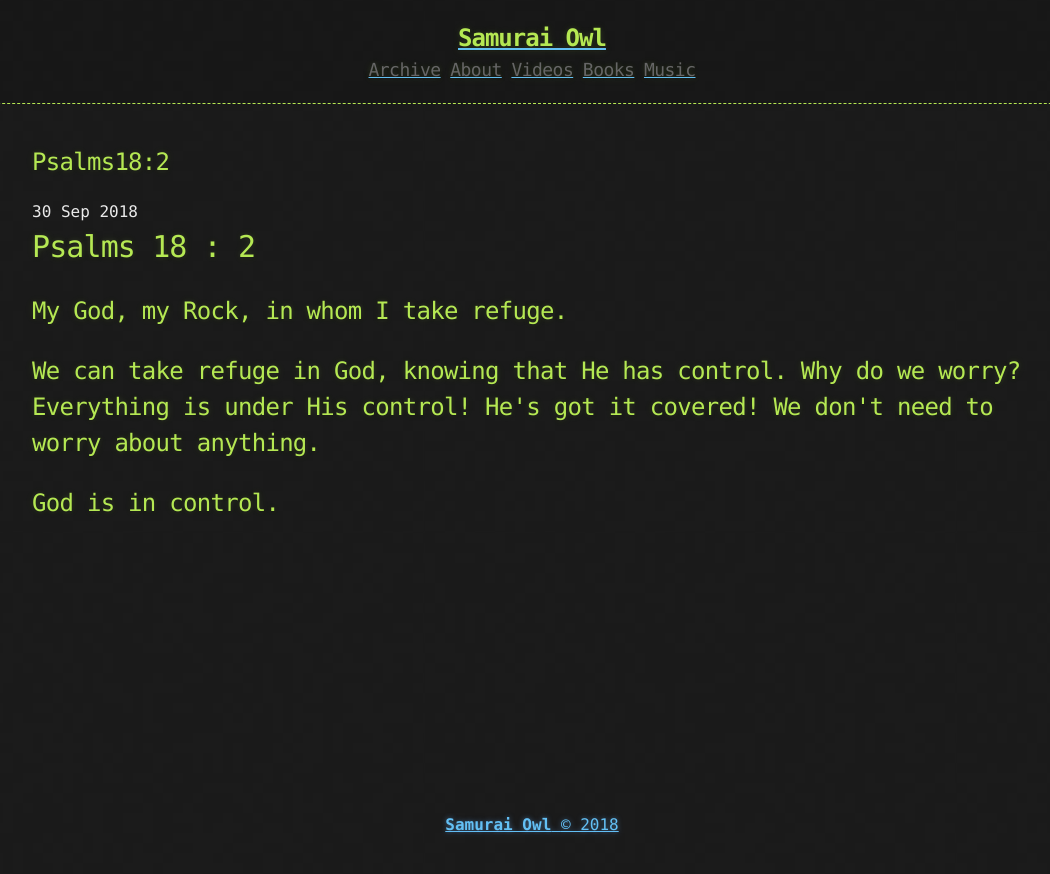
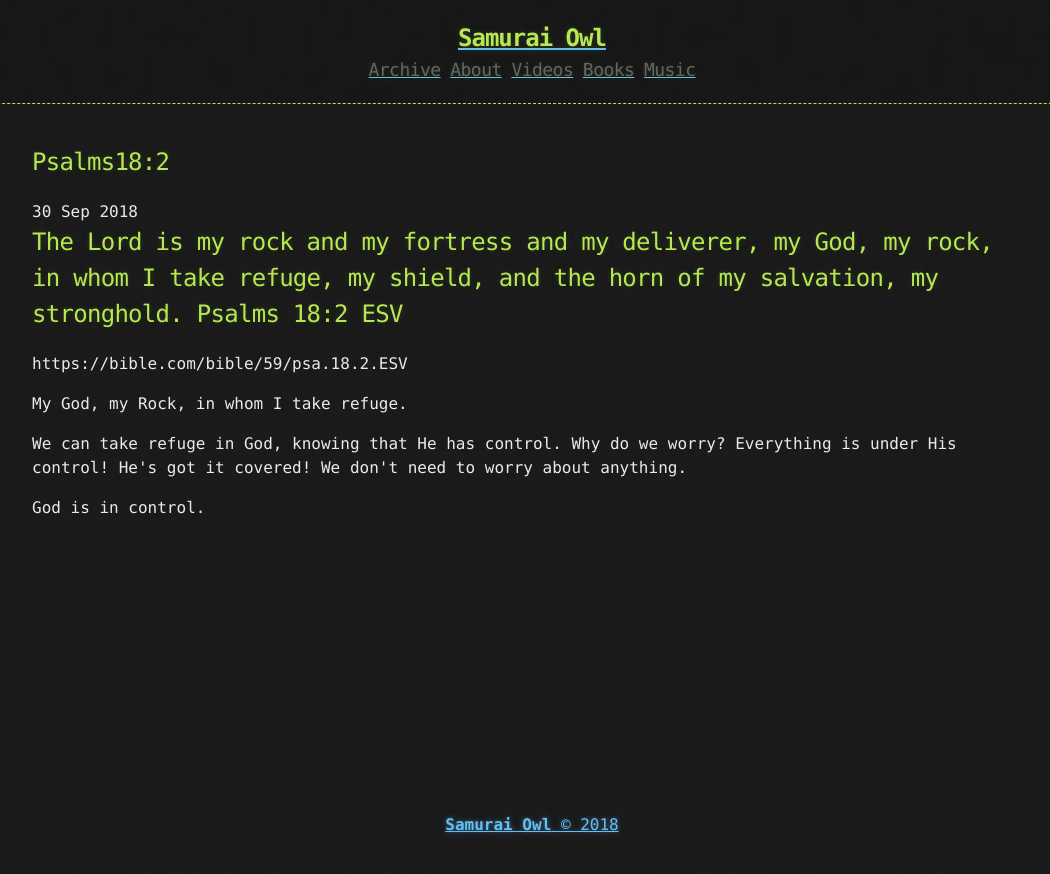
Before and after one commit to SamuraiOwl/samuraiowl.github.io, a Jekyll site: the page _posts/2018-09-30-psalms18:2.html, which Jekyll copies as it is, in a window 1280 px wide. Shown: the top 874 px of the page, without its empty margins (108-1158 px from the left). Built offline with Jekyll 4.4.1, drawn with Linux system fonts in a browser that asks for light colours.

Commit message:
Update 2018-09-30-psalms18:2.html

```diff
--- a/_posts/2018-09-30-psalms18:2.html
+++ b/_posts/2018-09-30-psalms18:2.html
@@ -1,5 +1,7 @@
-<h1> Psalms 18 : 2 </h1>
-<h2>
+
+<h2>The Lord is my rock and my fortress and my deliverer, my God, my rock, in whom I take refuge, my shield, and the horn of my salvation, my stronghold.
+Psalms 18:2 ESV</h2>
+https://bible.com/bible/59/psa.18.2.ESV
 <p>My God, my Rock, in whom I take refuge.</p>
  <p> We can take refuge in God, knowing that He has control. Why do we worry? Everything is under His control! He's got it covered! We don't need to worry about anything.</p>
  <p> God is in control.</p>
```
